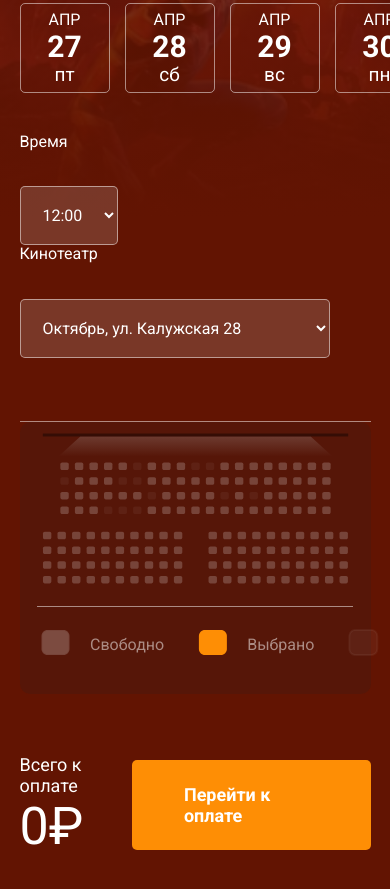
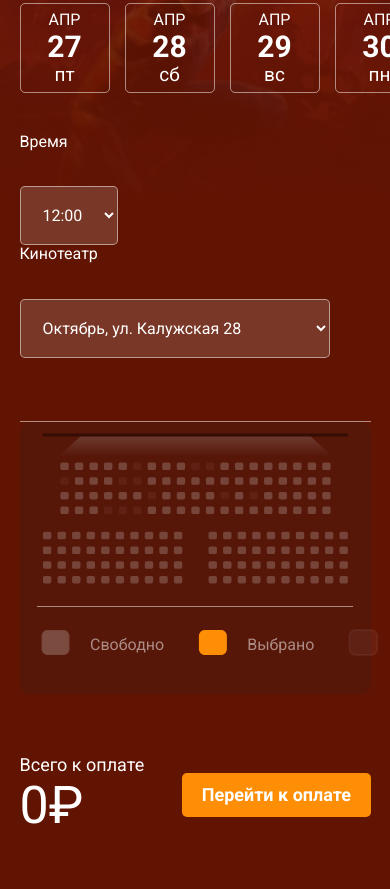
Before and after one commit to Sudilovskaya/cinema, a plain HTML site: page index.html in a window 390 px wide. Shown: the part 1001-1890 px from the top of the page. Drawn offline with nearby package versions, Linux system fonts and the light colour scheme.

Commit message:
Add files via upload

```diff
--- a/css/style.css
+++ b/css/style.css
@@ -309,4 +309,7 @@ body {
     margin-left: 0;
     margin-top: 40px;
   }
+  .button {
+    padding: 3vw 5vw;
+  }
 }
```
